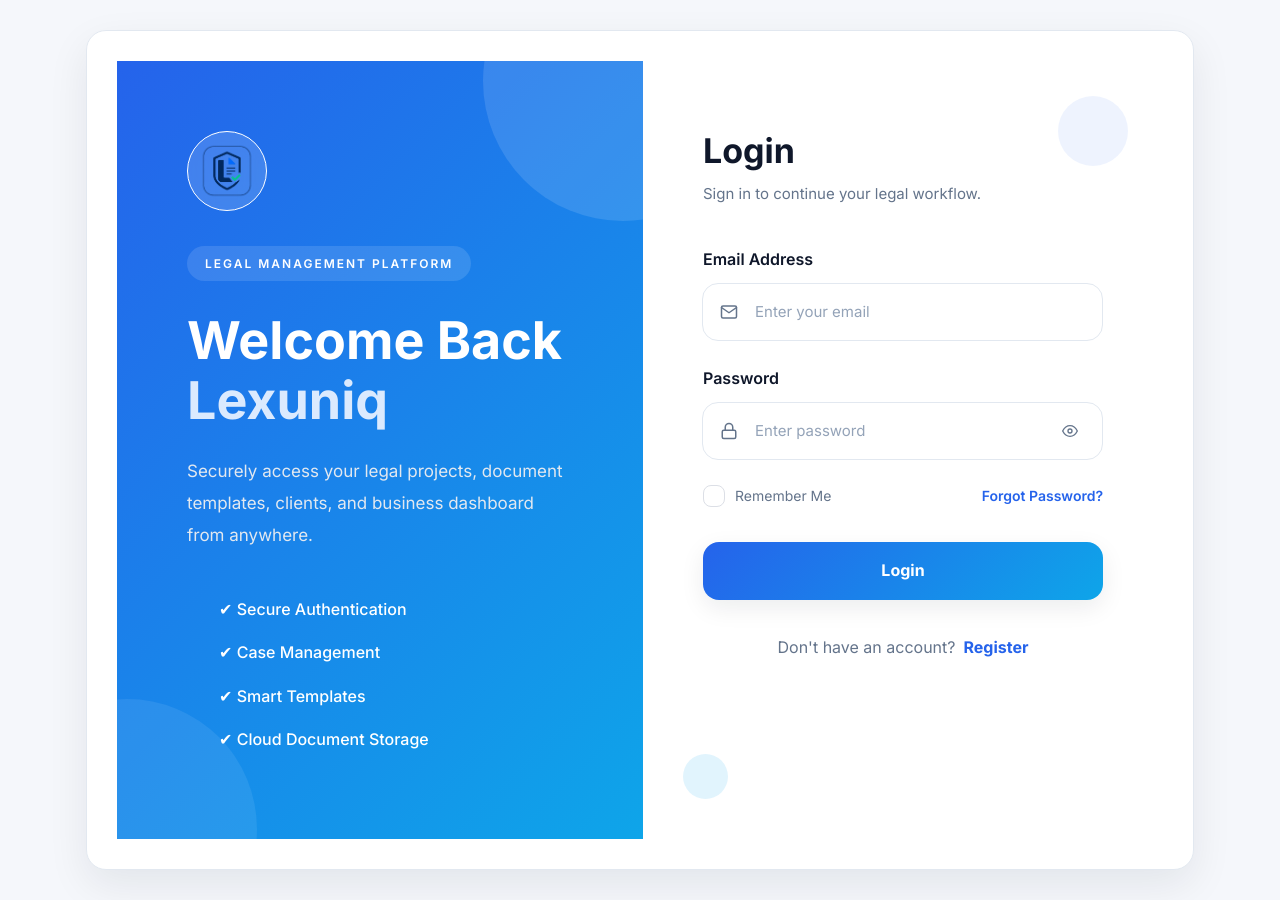
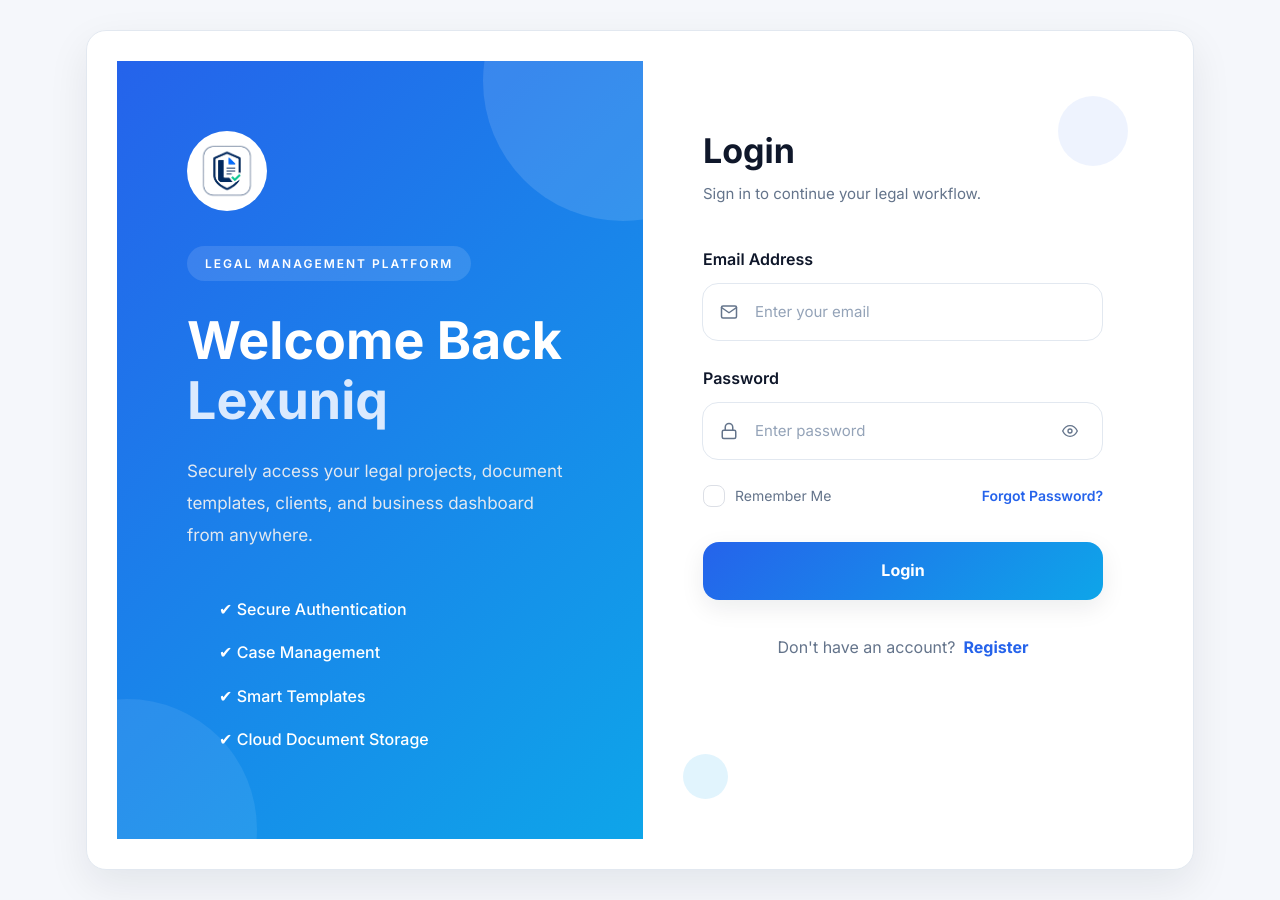
Before and after one commit to jigarpandav/DocHouse, a React (Vite) app in the folder frontend/: page /login in a window 1280 px wide. Built offline with nearby package versions, Linux system fonts and the light colour scheme; no server answers; the HTML template or start-up script is replaced by a standard one.

Commit message:
Update Login.css

```diff
--- a/frontend/src/pages/auth/Login.css
+++ b/frontend/src/pages/auth/Login.css
@@ -65,8 +65,8 @@
   justify-content: center;
   border-radius: 50%;
   backdrop-filter: blur(12px);
-  border: 1px solid rgba(255,255,255);
-  background: rgba(255,255,255,.15);
+  border: 1px solid rgba(255,255,255,.15);
+  background: rgba(255,255,255);
 }
 
 .login-logo img {
```
